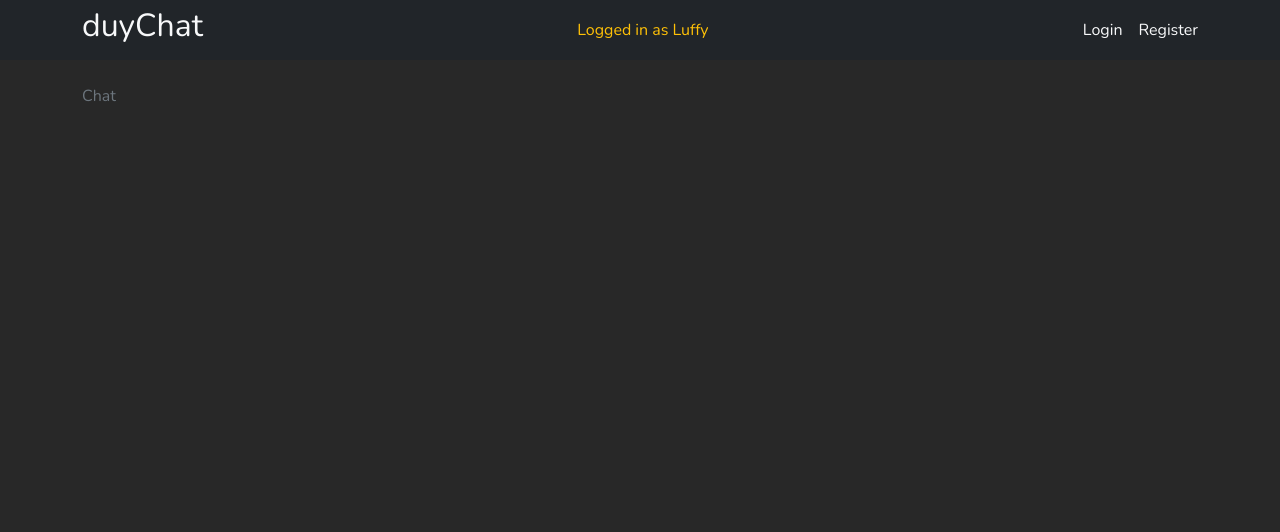
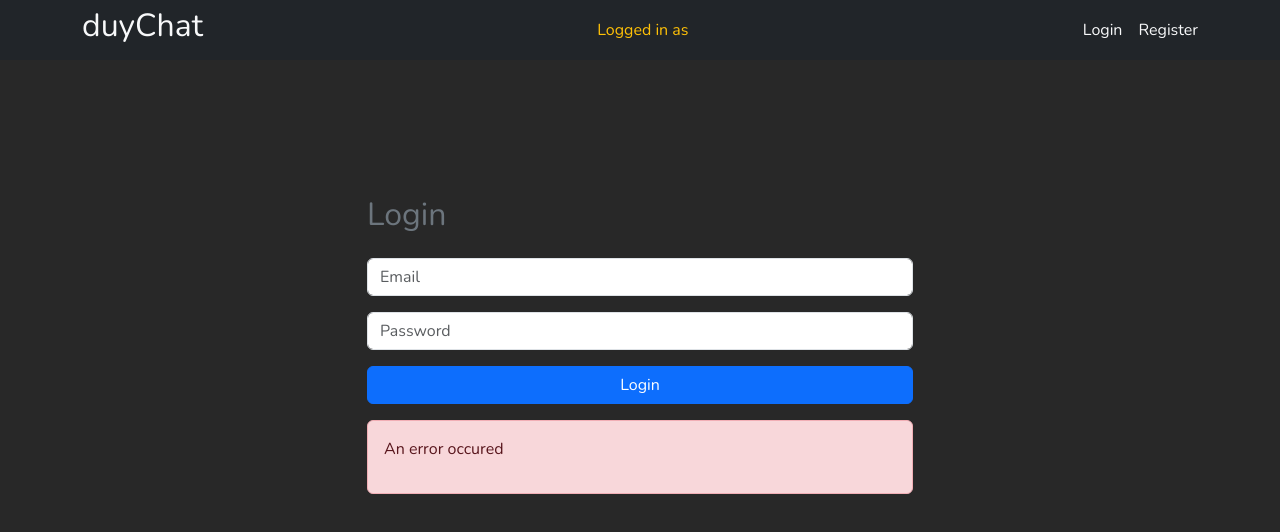
Before and after one commit to lppduy/chat-app-mern, a React (Vite) app in the folder client/: page / in a window 1280 px wide. Shown: the top 532 px of the page. Built offline with nearby package versions, Linux system fonts and the light colour scheme.

Commit message:
added protecting routes

```diff
--- a/client/src/App.jsx
+++ b/client/src/App.jsx
@@ -5,16 +5,20 @@ import Login from './pages/Login';
 import 'bootstrap/dist/css/bootstrap.min.css';
 import { Container } from 'react-bootstrap';
 import NavBar from './components/NavBar.jsx';
+import { useContext } from 'react';
+import { AuthContext } from './context/AuthContext.jsx';
 
 function App() {
+  const { user } = useContext(AuthContext);
+
   return (
     <>
       <NavBar />
       <Container className="text-secondary">
         <Routes>
-          <Route path="/" element={<Chat />} />
-          <Route path="/register" element={<Register />} />
-          <Route path="/login" element={<Login />} />
+          <Route path="/" element={user ? <Chat /> : <Login />} />
+          <Route path="/register" element={user ? <Chat /> : <Register />} />
+          <Route path="/login" element={user ? <Chat /> : <Login />} />
           <Route path="*" element={<Navigate to="/" />} />
         </Routes>
       </Container>
--- a/client/src/components/NavBar.jsx
+++ b/client/src/components/NavBar.jsx
@@ -1,7 +1,11 @@
+import { useContext } from 'react';
 import { Container, Nav, Navbar, Stack } from 'react-bootstrap';
 import { Link } from 'react-router-dom';
+import { AuthContext } from '../context/AuthContext';
 
 const NavBar = () => {
+  const { user } = useContext(AuthContext);
+
   return (
     <Navbar bg="dark" className="mb-4" style={{ height: '3.75rem' }}>
       <Container>
@@ -10,7 +14,7 @@ const NavBar = () => {
             duyChat
           </Link>
         </h2>
-        <span className="text-warning">Logged in as Luffy</span>
+        <span className="text-warning">Logged in as {user?.name}</span>
         <Nav>
           <Stack direction="horizontal" gap={3}>
             <Link to="/login" className="link-light text-decoration-none">
--- a/client/src/context/AuthContext.jsx
+++ b/client/src/context/AuthContext.jsx
@@ -1,4 +1,4 @@
-import { createContext, useCallback, useState } from 'react';
+import { createContext, useCallback, useEffect, useState } from 'react';
 import { BASE_URL, postRequest } from '../utils/services';
 
 export const AuthContext = createContext();
@@ -12,6 +12,14 @@ export const AuthContextProvider = ({ children }) => {
     email: '',
     password: '',
   });
+
+  console.log(user);
+
+  useEffect(() => {
+    const user = localStorage.getItem('User');
+
+    setUser(JSON.parse(user));
+  }, []);
 
   const updateRegisterInfo = useCallback(info => {
     setRegisterInfo(info);
```
